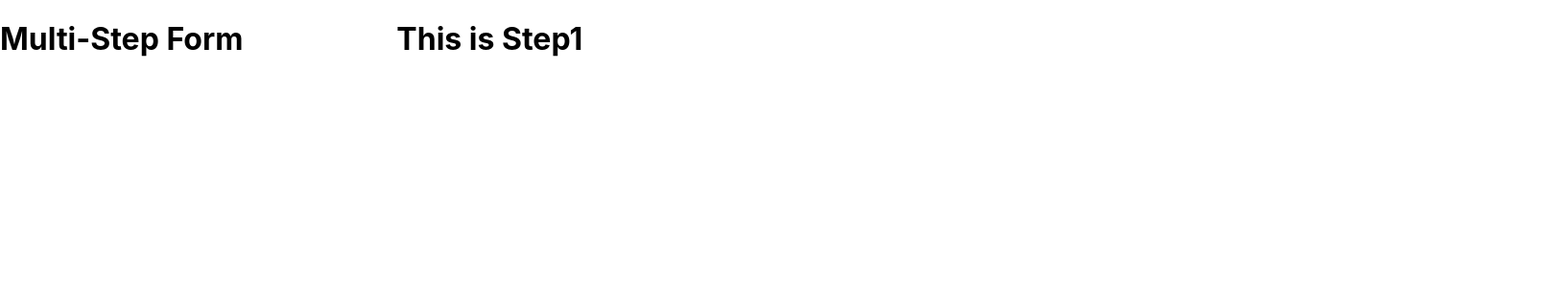
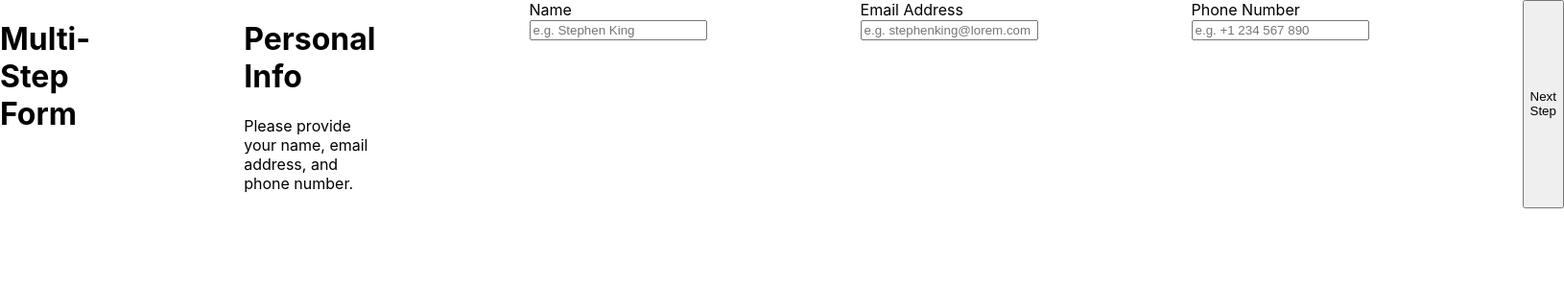
Before and after one commit to lexsac/multi-step-form, a React (Create React App) app in the folder multi-step-form/: page /step1 in a window 1280 px wide. Shown: the top 300 px of the page at 96% size, 1630 px wide, since content can reach past the window. Built offline with nearby package versions, Linux system fonts and the light colour scheme.

Commit message:
Corrected routing and added Step1 and Step2 content

```diff
--- /dev/null
+++ b/multi-step-form/src/components/BackButton.js
@@ -0,0 +1,11 @@
+import React from 'react';
+
+const BackButton = () => {
+    return (
+        <button>
+            Back
+        </button>
+    )
+}
+
+export default BackButton;
--- a/multi-step-form/src/components/Headline.js
+++ b/multi-step-form/src/components/Headline.js
@@ -1,10 +1,10 @@
 import React from 'react';
 
-const Headline = () => {
+const Headline = ({title, description}) => {
     return (
         <div className="headline">
-            <h1>Personal Info</h1>
-            <p>Please provide your name, email address, and phone number.</p>
+            <h1>{title}</h1>
+            <p>{description}</p>
         </div>
     )
 }
--- a/multi-step-form/src/index.js
+++ b/multi-step-form/src/index.js
@@ -2,15 +2,12 @@ import React from 'react';
 import ReactDOM from 'react-dom/client';
 import './styles/index.css';
 import App from './App';
-import { BrowserRouter as Router } from 'react-router-dom';
 import reportWebVitals from './reportWebVitals';
 
 const root = ReactDOM.createRoot(document.getElementById('root'));
 root.render(
   <React.StrictMode>
-    <Router>
-      <App />
-    </Router>
+    <App />
   </React.StrictMode>
 );
 
--- a/multi-step-form/src/pages/Step1.js
+++ b/multi-step-form/src/pages/Step1.js
@@ -1,9 +1,16 @@
 import React from 'react';
+import Headline from '../components/Headline';
+import Input from '../components/Input';
+import NextStepButton from '../components/NextStepButton';
 
 const Step1 = () => {
     return (
         <>
-            <h1>This is Step1</h1>
+            <Headline title={"Personal Info"} description={"Please provide your name, email address, and phone number."} />
+            <Input name={"Name"} label={"name"} placeholderText={"e.g. Stephen King"} />
+            <Input name={"Email Address"} label={"email-address"} placeholderText={"e.g. stephenking@lorem.com"} />
+            <Input name={"Phone Number"} label={"phone-number"} placeholderText={"e.g. +1 234 567 890"} />
+            <NextStepButton />
         </>
     )
 }
--- a/multi-step-form/src/pages/Step2.js
+++ b/multi-step-form/src/pages/Step2.js
@@ -1,9 +1,15 @@
 import React from 'react';
+import Headline from '../components/Headline';
+import BackButton from '../components/BackButton';
+import NextStepButton from '../components/NextStepButton';
 
 const Step2 = () => {
     return (
         <>
-            <h1>This is Step2</h1>
+            <Headline title={"Select Your Plan"} description={"You have the option of monthly or yearly billing."} />
+
+            <BackButton />
+            <NextStepButton />
         </>
     )
 }
```
